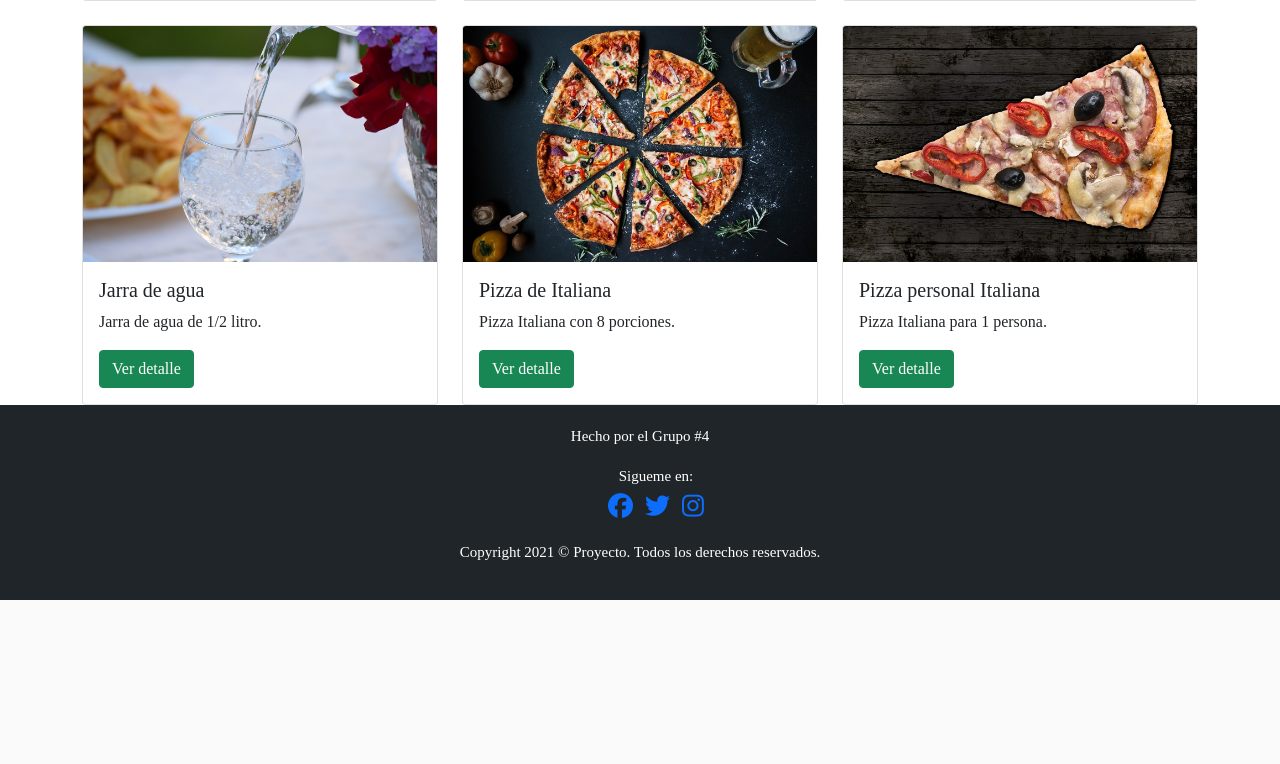
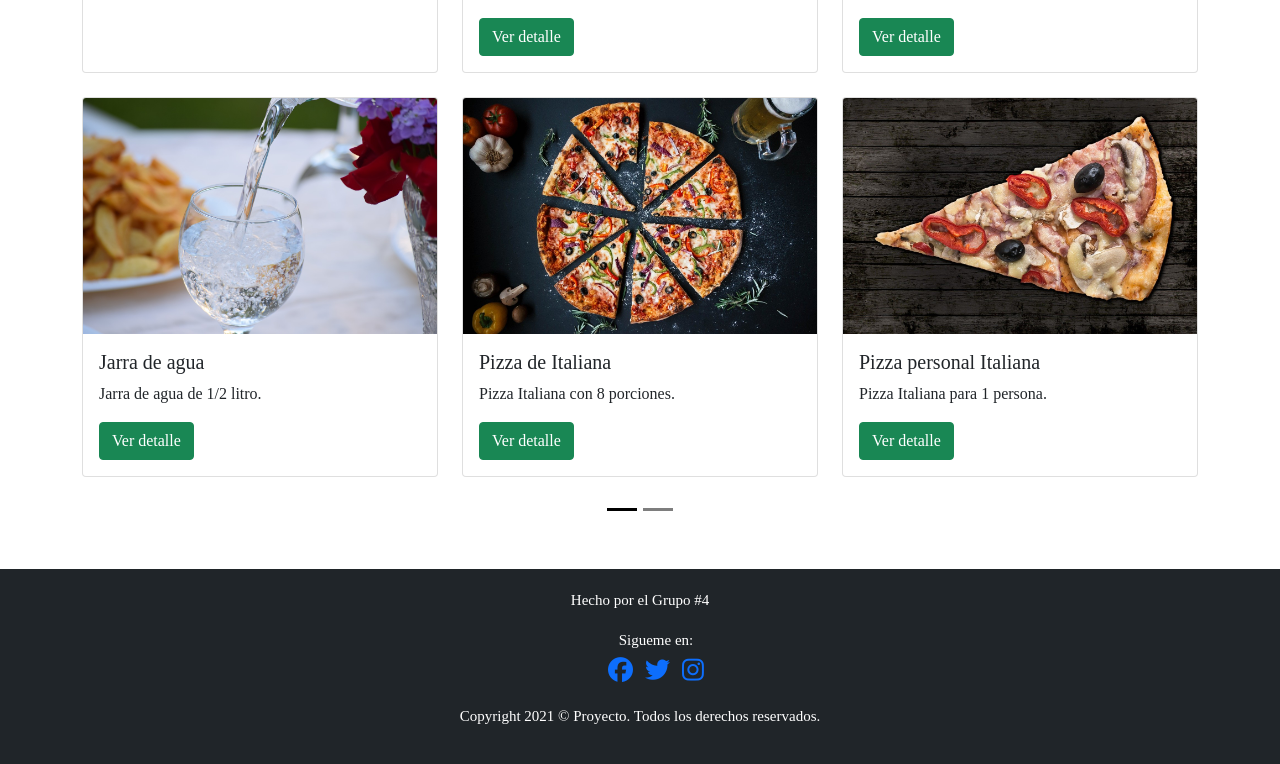
Before and after one commit to iLuisOlivares/SalSalsa-WebPage, a PHP site: page /carta.php in a window 1280 px wide. Shown: the part 1485-2249 px from the top of the page. Before the commit the page ends 2085 px from the top, so only its background shows below. Run offline with PHP 8.4, Linux system fonts and the light colour scheme; some libraries are stand-ins or nearby versions.

Commit message:
fix carruosel style

```diff
--- a/carta.php
+++ b/carta.php
@@ -8,7 +8,7 @@
       <!-- El container del menú -->
       <div class="container">
         <!-- Carrosel items -->
-        <div id="carouselExampleIndicators" class="carousell slide">
+        <div id="carouselExampleIndicators" class="carousel slide o-fix">
           <div class="carousel-indicators">
             <button
               type="button"
--- a/css/carta.css
+++ b/css/carta.css
@@ -10,10 +10,10 @@
   text-align: center;
 }
 
-/*.carousell {
+.o-fix {
   position: bottom;
   padding-bottom: 60px;
-}*/
+}
 
 .carousel-indicators [data-bs-target] {
   background-color: black;
--- a/partials/header.php
+++ b/partials/header.php
@@ -11,7 +11,7 @@
     <link href="https://cdn.jsdelivr.net/npm/bootstrap@5.1.1/dist/css/bootstrap.min.css" rel="stylesheet" integrity="sha384-F3w7mX95PdgyTmZZMECAngseQB83DfGTowi0iMjiWaeVhAn4FJkqJByhZMI3AhiU" crossorigin="anonymous">
     <link rel="stylesheet" href="css/style.css">
     <link rel="stylesheet" href="./css/Luis.css">
-    <!--<link rel="stylesheet" href="./css/carta.css"/>-->
+    <link rel="stylesheet" href="./css/carta.css"/>
     <!--<link rel="stylesheet" href="https://use.fontawesome.com/releases/v5.7.2/css/all.css" integrity="sha384-fnmOCqbTlWIlj8LyTjo7mOUStjsKC4pOpQbqyi7RrhN7udi9RwhKkMHpvLbHG9Sr" crossorigin="anonymous">-->
 
 
```
Also changed, not shown: js/carta.js (+1 -9 lines).
